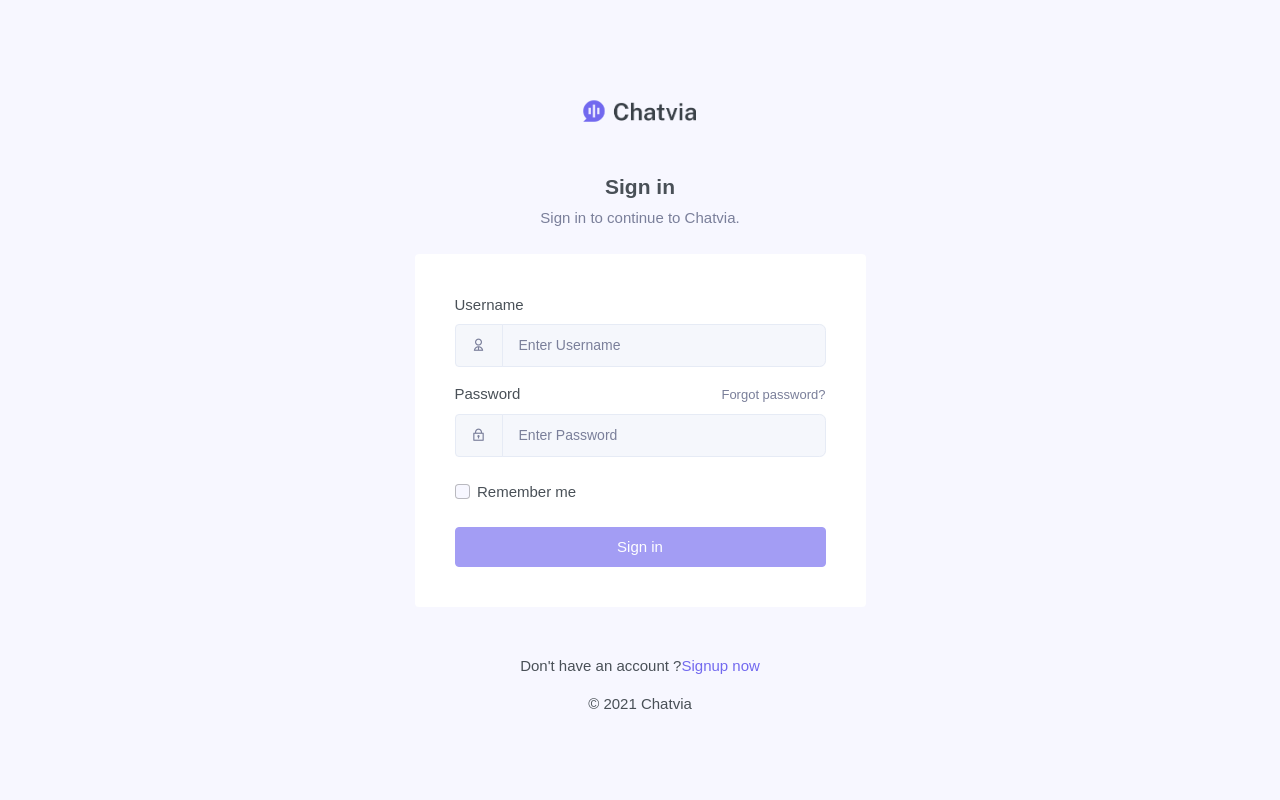
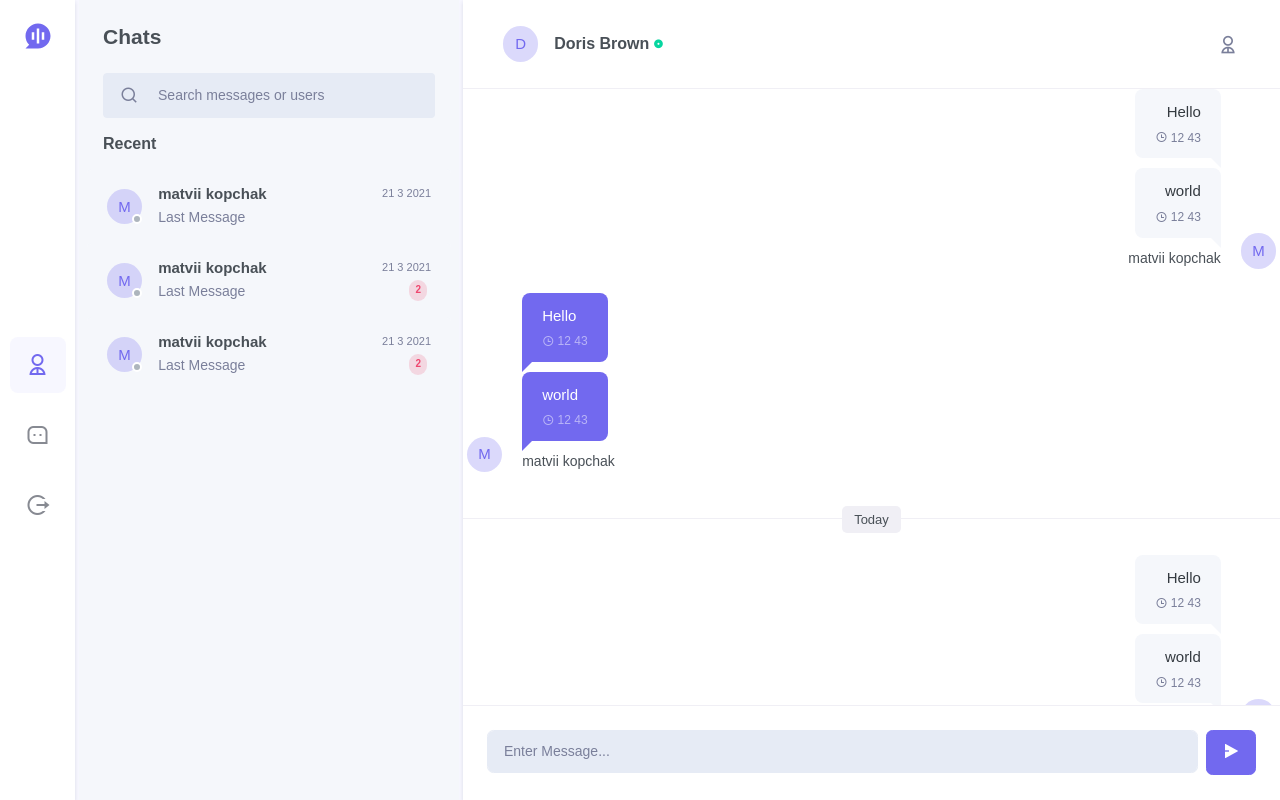
Before and after one commit to matviiko/chat_ui, a React (Create React App) app: page /home in a window 1280 px wide. Built offline with nearby package versions, Linux system fonts and the light colour scheme; sample sign-in values are in the browser's storage.

Commit message:
added routing for APP

```diff
--- a/src/App.tsx
+++ b/src/App.tsx
@@ -2,23 +2,39 @@ import React from 'react';
 import './App.scss';
 import {EnterLayout} from "./hoc/Enter-layout";
 import {MainLayout} from "./hoc/Main-layout";
+import {Main} from "./pages/main/Main";
+import {SignInPage} from "./pages/sign-in/SignInPage";
+import Switch from "react-bootstrap/Switch";
+import {Redirect, Route} from 'react-router-dom';
 import {SignUpPage} from "./pages/sign-up/SignUpPage";
-import {Main} from "./pages/main/Main";
-import {connect} from "react-redux";
-import {AppState} from "./store";
-import {register} from "./actions/auth";
-import {Dispatch} from "redux";
-import {SignInPage} from "./pages/sign-in/SignInPage";
 
 
 function App() {
   return (
-      <EnterLayout>
-        <SignInPage/>
-      </EnterLayout>
-      //   <MainLayout>
-      //       <Main />
-      //   </MainLayout>
+      <Switch>
+          <Route exact path="/" render={() => <Redirect to="/register"/>}/>
+          <Route
+              path="/register"
+              render={() => <EnterLayout>
+                                <SignUpPage/>
+                            </EnterLayout>}
+          />
+          <Route
+              exact
+              path="/login"
+              render={() => <EnterLayout>
+                                <SignInPage/>
+                          </EnterLayout>}
+          />
+          <Route
+              exact
+              path="/home"
+              render={() => <MainLayout>
+                                <Main />
+                            </MainLayout>
+              }
+          />
+      </Switch>
   );
 }
 
--- a/src/components/atoms/DayTitleAtom.tsx
+++ b/src/components/atoms/DayTitleAtom.tsx
@@ -1,7 +1,7 @@
 import * as React from "react";
 
 export const DayTitleAtom: React.FC = () => {
-    const createTitle = () => {};
+    // const createTitle = () => {};
 
     return (
         <li>
--- /dev/null
+++ b/src/components/atoms/LogoSignAtom.tsx
@@ -0,0 +1,19 @@
+import React from 'react';
+import {NavLink} from "react-router-dom";
+
+import logo from "../../assets/images/logo-dark.png";
+
+interface Props {
+    to: string;
+}
+
+
+const LogoSignAtom: React.FC<Props> = props => {
+    return (
+        <NavLink to={props.to} className="auth-logo mb-5 d-block">
+            <img src={logo} alt="" height="30"/>
+        </NavLink>
+    );
+};
+
+export default LogoSignAtom;
--- a/src/components/molecules/MainSidebar.tsx
+++ b/src/components/molecules/MainSidebar.tsx
@@ -1,70 +1,51 @@
 import * as React from "react";
 import logo from "../../assets/images/logo.svg"
+import {NavLink, Redirect} from "react-router-dom";
+import {useDispatch} from "react-redux";
+import {logout} from "../../actions/auth";
 
 export const MainSidebar: React.FC = () => {
+    const dispatch = useDispatch();
+
+    const logoutHandler = () => {
+        dispatch(logout())
+        return <Redirect to="/" />
+    };
     return (
         <div className="side-menu flex-lg-column me-lg-1 ms-lg-0">
             {/*Logo*/}
             <div className="navbar-brand-box">
-                <a href="index" className="logo logo-dark">
+                <NavLink to="/" className="logo logo-dark">
                         <span className="logo-sm">
                             <img src={logo} alt="" height="30"/>
                         </span>
-                </a>
+                </NavLink>
             </div>
             {/*end navbar-brand-box*/}
 
             {/*Start side-menu nav*/}
             <div className="flex-lg-column my-auto">
-                <ul className="nav nav-pills side-menu-nav justify-content-center" role="tablist">
-                    <li className="nav-item" data-bs-toggle="tooltip" data-bs-trigger="hover" data-bs-html="true"
-                        data-bs-placement="top" title="Profile">
-                        <a className="nav-link" id="pills-user-tab" data-bs-toggle="pill" href="#pills-user" role="tab">
-                            <i className="ri-user-2-line"></i>
+                <ul className="nav nav-pills side-menu-nav justify-content-center">
+                    <li className="nav-item" >
+                        <NavLink to="/home" className="nav-link active"
+                                 // activeClassName="active"
+                                 title="Profile">
+                            <i className="ri-user-2-line"/>
+                        </NavLink>
+                    </li>
+                    <li className="nav-item">
+                        <NavLink to="/register" className="nav-link"
+                                 // activeClassName="active"
+                                 title="Chats">
+                            <i className="ri-message-3-line"/>
+                        </NavLink>
+                    </li>
+                    <li className="nav-item">
+                        <a className="nav-link"
+                                 title="Logout"
+                                 onClick={logoutHandler}>
+                            <i className="ri-logout-circle-r-line" />
                         </a>
-                    </li>
-                    <li className="nav-item" data-bs-toggle="tooltip" data-bs-trigger="hover" data-bs-placement="top"
-                        title="Chats">
-                        <a className="nav-link" id="pills-chat-tab" data-bs-toggle="pill" href="#pills-chat" role="tab"
-                           aria-selected="false">
-                            <i className="ri-message-3-line"></i>
-                        </a>
-                    </li>
-                    <li className="nav-item" data-bs-toggle="tooltip" data-bs-trigger="hover" data-bs-placement="top"
-                        title="Groups">
-                        <a className="nav-link active" id="pills-groups-tab" data-bs-toggle="pill" href="#pills-groups"
-                           role="tab" aria-selected="true">
-                            <i className="ri-group-line"></i>
-                        </a>
-                    </li>
-                    <li className="nav-item" data-bs-toggle="tooltip" data-bs-trigger="hover" data-bs-placement="top"
-                        title="Contacts">
-                        <a className="nav-link" id="pills-contacts-tab" data-bs-toggle="pill" href="#pills-contacts"
-                           role="tab" aria-selected="false">
-                            <i className="ri-contacts-line"></i>
-                        </a>
-                    </li>
-                    <li className="nav-item" data-bs-toggle="tooltip" data-bs-trigger="hover" data-bs-placement="top"
-                        title="Settings">
-                        <a className="nav-link" id="pills-setting-tab" data-bs-toggle="pill" href="#pills-setting"
-                           role="tab">
-                            <i className="ri-settings-2-line"></i>
-                        </a>
-                    </li>
-                    <li className="nav-item dropdown profile-user-dropdown d-inline-block d-lg-none">
-                        <a className="nav-link dropdown-toggle" href="#" role="button" data-bs-toggle="dropdown"
-                           aria-haspopup="true" aria-expanded="false">
-                            <img src="assets/images/users/avatar-1.jpg" alt="" className="profile-user rounded-circle"/>
-                        </a>
-                        <div className="dropdown-menu">
-                            <a className="dropdown-item" href="#">Profile <i
-                                className="ri-profile-line float-end text-muted"></i></a>
-                            <a className="dropdown-item" href="#">Setting <i
-                                className="ri-settings-3-line float-end text-muted"></i></a>
-                            <div className="dropdown-divider"></div>
-                            <a className="dropdown-item" href="#">Log out <i
-                                className="ri-logout-circle-r-line float-end text-muted"></i></a>
-                        </div>
                     </li>
                 </ul>
             </div>
--- a/src/components/organisms/SignUpForm.tsx
+++ b/src/components/organisms/SignUpForm.tsx
@@ -5,6 +5,7 @@ import {useDispatch, useSelector} from "react-redux";
 import {RootStore} from "../../reducers";
 import {register} from "../../actions/auth";
 import {required, validEmail, vpassword, vusername} from "../../services/validators.service";
+import {Redirect} from "react-router-dom";
 
 
 
@@ -15,6 +16,7 @@ export const SignUpForm: React.FC = () => {
     const [successful, setSuccessful] = useState(false);
 
     const { message } = useSelector((state: RootStore) => state.messageState);
+    const { isLoggedIn } = useSelector((state: RootStore) => state.authState);
     const dispatch = useDispatch();
 
     const isDisabled = (): boolean => {
@@ -35,6 +37,10 @@ export const SignUpForm: React.FC = () => {
             .catch(() => setSuccessful(false))
 
         resetForm();
+    }
+
+    if (isLoggedIn) {
+        return <Redirect to="/home"/>;
     }
 
     return (
--- a/src/pages/sign-in/SignInPage.tsx
+++ b/src/pages/sign-in/SignInPage.tsx
@@ -1,14 +1,14 @@
 import React from "react";
-import logo from "../../assets/images/logo-dark.png";
 import {SignInForm} from "../../components/organisms/SignInForm";
+import {NavLink} from "react-router-dom";
+import LogoSignAtom from "../../components/atoms/LogoSignAtom";
 
 export const SignInPage: React.FC = () => {
     return (
         <div className="col-md-8 col-lg-6 col-xl-5">
             <div className="text-center mb-4">
-                <a href="link" className="auth-logo mb-5 d-block">
-                    <img src={logo} alt="" height="30" className="logo logo-dark" />
-                </a>
+                <LogoSignAtom to="/" />
+
                 <h4>Sign in</h4>
                 <p className="text-muted mb-4">Sign in to continue to Chatvia.</p>
             </div>
@@ -21,9 +21,9 @@ export const SignInPage: React.FC = () => {
             </div>
             <div className="mt-5 text-center">
                 <p>Don't have an account ?
-                    <a href="auth-register" className="fw-medium text-primary">
+                    <NavLink to="register" className="fw-medium text-primary">
                         Signup now
-                    </a>
+                    </NavLink>
                 </p>
                 <p>© { new Date().getFullYear() } Chatvia
                 </p>
--- a/src/services/auth.service.ts
+++ b/src/services/auth.service.ts
@@ -23,7 +23,8 @@ export interface LoginResponse {
 }
 
 enum ROLE {
-    USER = "ROLE_USER"
+    USER = "ROLE_USER",
+    ADMIN = "ROLE_ADMIN"
 }
 
 const API_URL = 'http://localhost:8089/api/auth/';
```
Also changed, not shown: src/components/organisms/SignInForm.tsx (+4 -3 lines), src/pages/sign-up/SignUpPage.tsx (+4 -4 lines), 1 other file (tests, documents, lock files or other folders).
